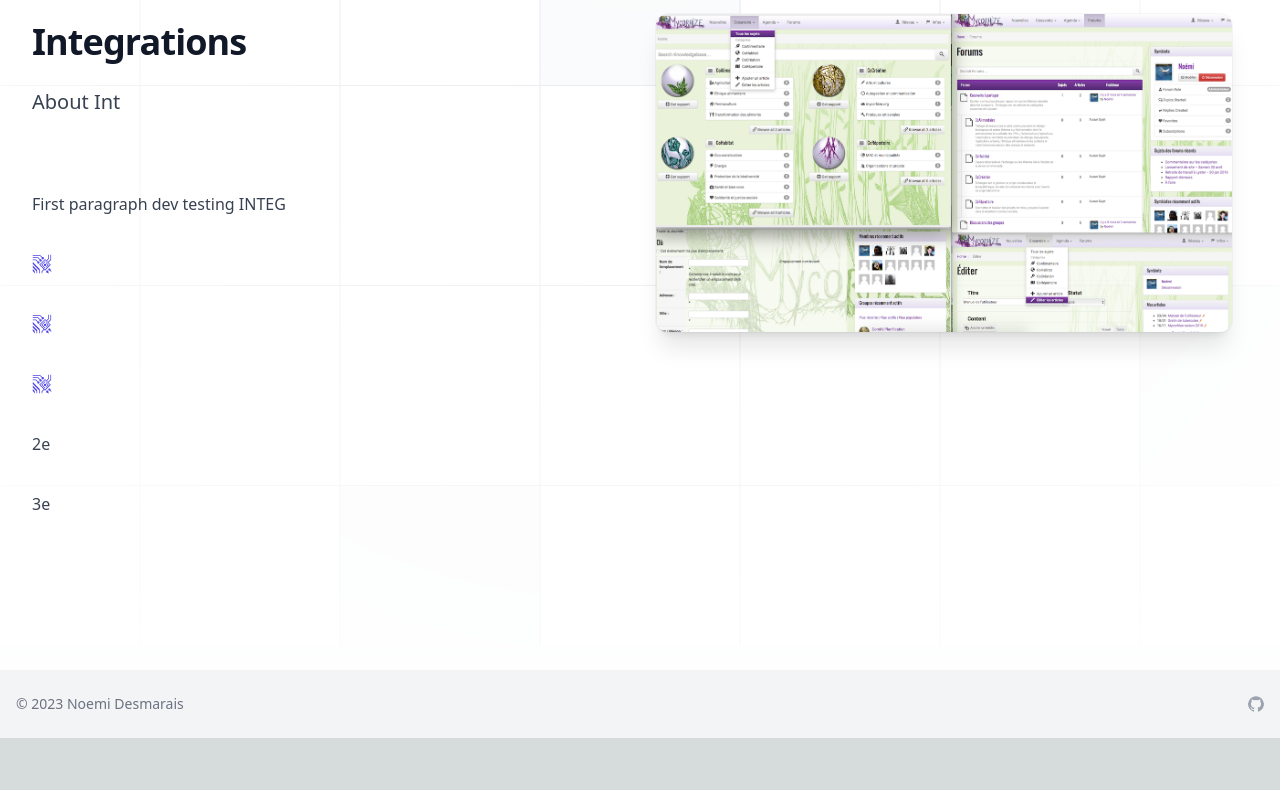
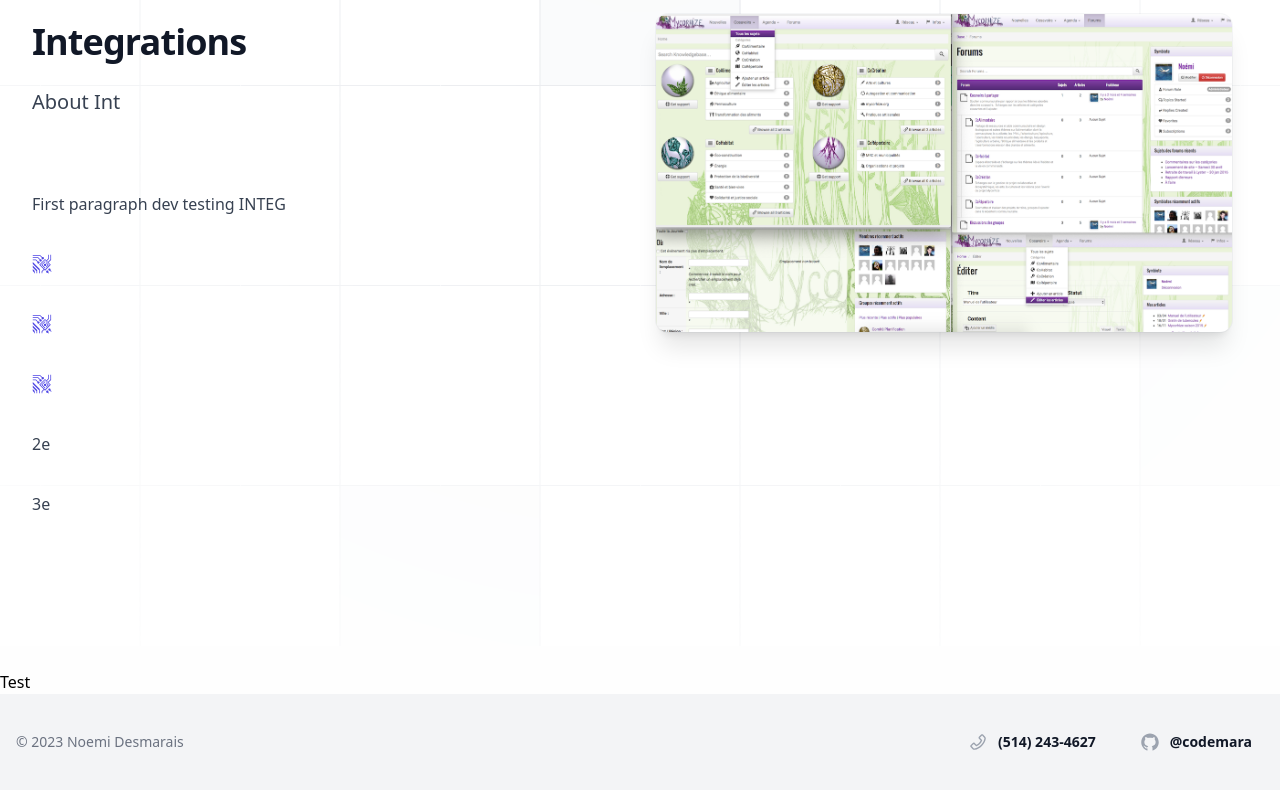
Before and after one commit to codemara/codemara.github.io, a Next.js app: page / in a window 1280 px wide. Shown: the part 5618-6408 px from the top of the page. Before the commit the page ends 6356 px from the top, so only its background shows below. Built offline with nearby package versions, Linux system fonts and the light colour scheme.

Commit message:
Contact info update

```diff
--- a/src/app/page.tsx
+++ b/src/app/page.tsx
@@ -3,8 +3,10 @@
 import NavBox from "./box-css-module//NavBox.svg";
 import styles from "./box-css-module/box.module.css";
 
-import  Headersmenu from './headers-menu/Headersmenu';
+import  MyHeader from './section-components/MyHeader';
 import  MyHomepage from './section-components/MyHomepage';
+import  MyFooter from './section-components/MyFooter';
+
 
 import { useRef  } from 'react';
 import { useIntersectionObserver } from 'usehooks-ts'
@@ -78,7 +80,7 @@ export default function Home() {
 
   return <>
 
-    <Headersmenu />
+    <MyHeader />
 
     <main>
 
@@ -101,7 +103,6 @@ export default function Home() {
       <MyHomepage zeSection='Front' />
       </div>
       <div>&nbsp;</div>
-
 
       <div id='Back' className="relative">
       <Section title='Back' />
@@ -134,26 +135,7 @@ export default function Home() {
 
     </main>
 
-      <footer className="bg-white dark:bg-gray-900">
-        <div className="mx-auto w-full max-w-screen-xl">
-
-    <div className="px-4 py-6 bg-gray-100 dark:bg-gray-700 md:flex md:items-center md:justify-between">
-        <span className="text-sm text-gray-500 dark:text-gray-300 sm:text-center">© 2023 Noemi Desmarais
-        </span>
-        <div className="flex mt-4 sm:justify-center md:mt-0 space-x-5 rtl:space-x-reverse">
-
-              <a href="https://github.com/codemara/codemara.github.io" className="text-gray-400 hover:text-gray-900 dark:hover:text-white">
-                  <svg className="w-4 h-4" aria-hidden="true" xmlns="http://www.w3.org/2000/svg" fill="currentColor" viewBox="0 0 20 20">
-                        <path fill-rule="evenodd" d="M10 .333A9.911 9.911 0 0 0 6.866 19.65c.5.092.678-.215.678-.477 0-.237-.01-1.017-.014-1.845-2.757.6-3.338-1.169-3.338-1.169a2.627 2.627 0 0 0-1.1-1.451c-.9-.615.07-.6.07-.6a2.084 2.084 0 0 1 1.518 1.021 2.11 2.11 0 0 0 2.884.823c.044-.503.268-.973.63-1.325-2.2-.25-4.516-1.1-4.516-4.9A3.832 3.832 0 0 1 4.7 7.068a3.56 3.56 0 0 1 .095-2.623s.832-.266 2.726 1.016a9.409 9.409 0 0 1 4.962 0c1.89-1.282 2.717-1.016 2.717-1.016.366.83.402 1.768.1 2.623a3.827 3.827 0 0 1 1.02 2.659c0 3.807-2.319 4.644-4.525 4.889a2.366 2.366 0 0 1 .673 1.834c0 1.326-.012 2.394-.012 2.72 0 .263.18.572.681.475A9.911 9.911 0 0 0 10 .333Z" clip-rule="evenodd"/>
-                  </svg>
-                  <span className="sr-only">GitHub account</span>
-              </a>
-
-        </div>
-      </div>
-    </div>
-</footer>
-
+    <MyFooter />
 
     </>
 
--- /dev/null
+++ b/src/app/section-components/MyFooter.tsx
@@ -0,0 +1,34 @@
+import { AiOutlinePhone, AiFillGithub } from "react-icons/ai";
+
+
+export default function MyFooter() {
+
+    return (
+        <><a href="#Home">Test</a><footer className="bg-white dark:bg-gray-900">
+            <div className="mx-auto w-full max-w-screen-xl">
+                <div className="px-4 py-6 bg-gray-100 dark:bg-gray-700 md:flex md:items-center md:justify-between">
+                    <span className="text-sm text-gray-500 dark:text-gray-300 sm:text-center">© 2023 Noemi Desmarais
+                    </span>
+
+                    <div className="flex mt-4 sm:justify-center md:mt-0 space-x-5 rtl:space-x-reverse">
+                        <a href="tel:5142434627"
+                            className="flex items-center justify-center gap-x-2.5 p-3 text-sm font-semibold leading-6 text-gray-900 hover:bg-gray-100 "
+                        >
+                            <AiOutlinePhone className="h-5 w-5 flex-none text-gray-400 hover:text-gray-900 " aria-hidden="true" />
+                            (514) 243-4627
+                        </a>
+
+                        <a href="http://www.github.com/codemara"
+                            className="flex items-center justify-center gap-x-2.5 p-3 text-sm font-semibold leading-6 text-gray-900 hover:bg-gray-100 "
+                        >
+                            <AiFillGithub className="h-5 w-5 flex-none text-gray-400 hover:text-gray-900 " aria-hidden="true" />
+                            @codemara
+                        </a>
+
+                    </div>
+                </div>
+            </div>
+        </footer></>
+    )
+
+}
--- a/src/app/headers-menu/Headersmenu.tsx
+++ b/src/app/section-components/MyHeader.tsx
@@ -2,6 +2,8 @@ import { Fragment } from 'react'
 import { Disclosure, Menu, Popover, Transition } from '@headlessui/react'
 import { Bars3Icon } from '@heroicons/react/24/outline'
 import { AiFillGithub, AiOutlineClose, AiOutlinePhone } from "react-icons/ai";
+
+import Image from 'next/image'
 
 const navigation = [
   { name: 'Agritech', href: '#Agri', current: true },
@@ -32,7 +34,7 @@ export function checkCurrent(checkItem:number){
 
 }
 
-export default function Headersmenu() {
+export default function MyHeader() {
   console.log("read Header: "+ global.cSection);
   return (
     <Disclosure as="nav" className="bg-gray-80 ">
@@ -101,7 +103,31 @@ export default function Headersmenu() {
                         >
                         <Popover.Panel className="absolute -right-8 top-full z-10 mt-3 w-screen max-w-md overflow-hidden rounded-3xl bg-white shadow-lg ring-1 ring-gray-900/5">
                             <div className="p-4">
-                            ...
+
+
+                            <figure className="flex flex-col items-center justify-center p-8 text-center bg-white border-b border-gray-200 rounded-t-lg md:rounded-t-none md:rounded-ss-lg md:border-e dark:bg-gray-800 dark:border-gray-700">
+                                <blockquote className="max-w-2xl mx-auto mb-4 text-gray-500 lg:mb-8 dark:text-gray-400">
+                                    <h3 className="text-lg font-semibold text-gray-900 dark:text-white">Welcome to codeMARA</h3>
+                                    <p className="my-4">Coding sweetness in a bitter world.</p>
+                                </blockquote>
+                                <figcaption className="flex items-center justify-center ">
+
+                                    <Image
+                                          src="/noemidesmarais.jpg"
+                                          className="rounded-full w-9 h-9"
+                                          width={16}
+                                          height={16}
+                                          alt="Noemi Desmarais"
+                                        />
+
+                                    <div className="space-y-0.5 font-medium dark:text-white text-left rtl:text-right ms-3">
+                                        <div>Noemi Desmarais</div>
+                                        <div className="text-sm text-gray-500 dark:text-gray-400 ">Developer based in Calgary</div>
+                                    </div>
+                                </figcaption>
+                            </figure>
+
+
                             </div>
                             <div className="grid grid-cols-2 divide-x divide-gray-900/5 bg-gray-50">
                             {callsToAction.map((item) => (
```
Also changed, not shown: public/noemidesmarais.jpg (added).
